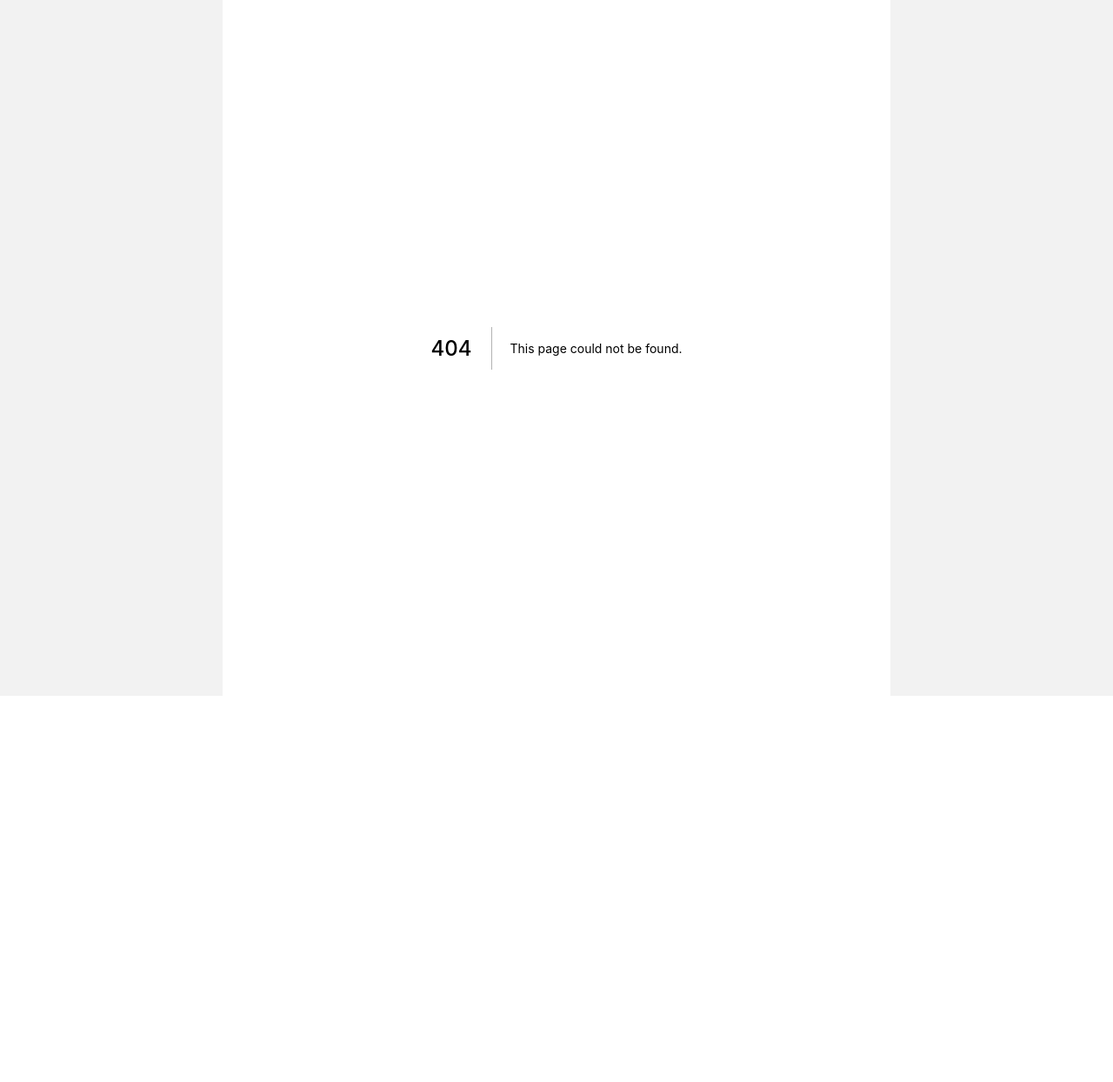
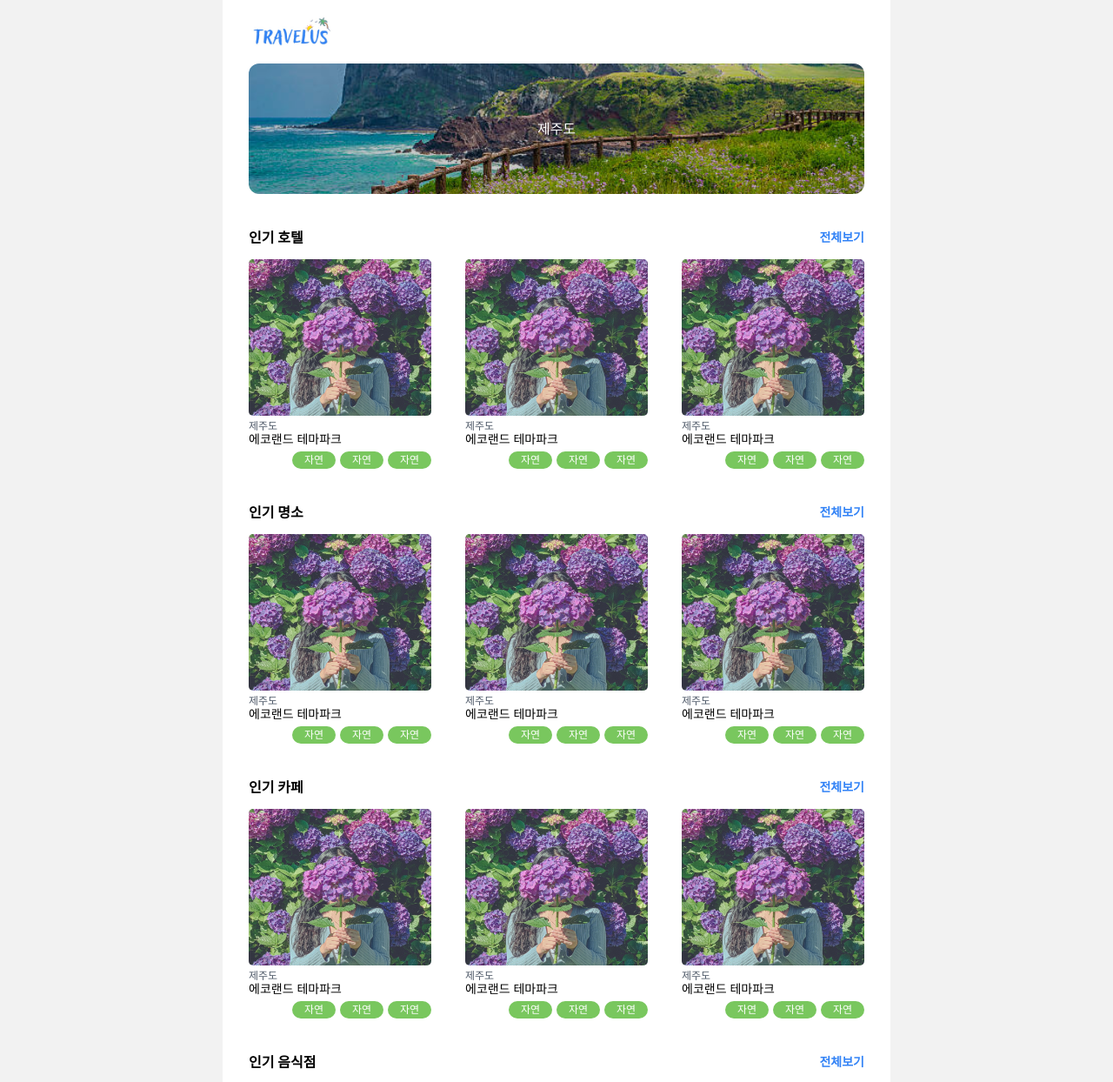
Before and after one commit to travleus/TRAVELUS-FE, a Next.js app: page /city/1 in a window 1280 px wide. Before the commit this address had no page. Shown: the top 1244 px of the page at 87% size. Before the commit the page ends 800 px from the top, so only its background shows below. Built offline with nearby package versions, Linux system fonts and the light colour scheme.

Commit message:
feat : #31 [Layout] City Detail 페이지

```diff
--- /dev/null
+++ b/pages/city/[city]/index.tsx
@@ -0,0 +1,115 @@
+import { NextPage } from 'next';
+import styled from '@emotion/styled';
+import Text from '@components/Text';
+import PlaceCardItem from '@components/PlaceCardItem';
+import colors from '@constants/colors';
+import CityCardItem from '@components/CityCardItem';
+import Header from '@components/Header';
+import { useRouter } from 'next/router';
+
+const City: NextPage = () => {
+  const router = useRouter();
+
+  return (
+    <div>
+      <Header />
+      <ContentBox>
+        <CityCardItem filled={true} height={150} />
+      </ContentBox>
+      <ContentBox>
+        <ContentHeader>
+          <Text typographyType={'t5'} fontWeight={700}>
+            인기 호텔
+          </Text>
+          <Text
+            onClick={() => router.push(router.asPath + '/hotel')}
+            typographyType={'t6'}
+            fontWeight={700}
+            color={colors.primary2}>
+            전체보기
+          </Text>
+        </ContentHeader>
+        <ContentItemBox>
+          <PlaceCardItem />
+          <PlaceCardItem />
+          <PlaceCardItem />
+        </ContentItemBox>
+      </ContentBox>
+      <ContentBox>
+        <ContentHeader>
+          <Text typographyType={'t5'} fontWeight={700}>
+            인기 명소
+          </Text>
+          <Text
+            onClick={() => router.push(router.asPath + '/sights')}
+            typographyType={'t6'}
+            fontWeight={700}
+            color={colors.primary2}>
+            전체보기
+          </Text>
+        </ContentHeader>
+        <ContentItemBox>
+          <PlaceCardItem />
+          <PlaceCardItem />
+          <PlaceCardItem />
+        </ContentItemBox>
+      </ContentBox>
+      <ContentBox>
+        <ContentHeader>
+          <Text typographyType={'t5'} fontWeight={700}>
+            인기 카페
+          </Text>
+          <Text
+            onClick={() => router.push(router.asPath + '/cafe')}
+            typographyType={'t6'}
+            fontWeight={700}
+            color={colors.primary2}>
+            전체보기
+          </Text>
+        </ContentHeader>
+        <ContentItemBox>
+          <PlaceCardItem />
+          <PlaceCardItem />
+          <PlaceCardItem />
+        </ContentItemBox>
+      </ContentBox>
+      <ContentBox>
+        <ContentHeader>
+          <Text typographyType={'t5'} fontWeight={700}>
+            인기 음식점
+          </Text>
+          <Text
+            onClick={() => router.push(router.asPath + '/restaurant')}
+            typographyType={'t6'}
+            fontWeight={700}
+            color={colors.primary2}>
+            전체보기
+          </Text>
+        </ContentHeader>
+        <ContentItemBox>
+          <PlaceCardItem />
+          <PlaceCardItem />
+          <PlaceCardItem />
+        </ContentItemBox>
+      </ContentBox>
+    </div>
+  );
+};
+
+const ContentBox = styled.div`
+  padding: 10px 30px 15px;
+`;
+
+const ContentHeader = styled.div`
+  display: flex;
+  align-items: center;
+  justify-content: space-between;
+  height: 50px;
+`;
+
+const ContentItemBox = styled.div`
+  display: flex;
+  justify-content: space-between;
+`;
+
+export default City;
--- a/src/components/CityCardItem.tsx
+++ b/src/components/CityCardItem.tsx
@@ -1,13 +1,22 @@
 import Text from '@components/Text';
 import colors from '@constants/colors';
 import { css } from '@emotion/react';
+import { useRouter } from 'next/router';
 
-function CityCardItem() {
+interface Props {
+  filled?: boolean;
+  height?: number;
+}
+
+function CityCardItem({ filled = false, height = 170 }: Props) {
+  const router = useRouter();
+
   return (
     <div
+      onClick={() => router.push('/city/jeju')}
       css={css`
-        width: 130px;
-        height: 170px;
+        width: ${filled ? '100%' : '130px'};
+        height: ${height}px;
         display: flex;
         align-items: center;
         justify-content: center;
@@ -22,14 +31,14 @@ function CityCardItem() {
           filter: brightness(80%);
 
           &:hover {
-            transform: scale(1.08);
+            transform: ${filled ? '' : 'scale(1.08)'};
             transition: 0.5s;
             filter: brightness(100%);
           }
         `}
-        width={130}
-        height={170}
-        src={'cities/jeju.jpeg'}
+        width={filled ? '100%' : '130px'}
+        height={height}
+        src={'/cities/jeju.jpeg'}
         alt={'city'}
       />
       <Text
--- a/src/components/PlaceCardItem.tsx
+++ b/src/components/PlaceCardItem.tsx
@@ -17,9 +17,9 @@ function PlaceCardItem() {
           border-radius: 5px;
           margin-bottom: 5px;
         `}
-        width={220}
+        width={210}
         height={180}
-        src={'dummy.jpeg'}
+        src={'/dummy.jpeg'}
       />
       <Text typographyType={'t7'} color={colors.text3}>
         제주도
@@ -29,7 +29,7 @@ function PlaceCardItem() {
       </Text>
       <div
         css={css`
-          margin-top: 5px;
+          margin-top: 6px;
           margin-left: auto;
           display: flex;
         `}>
```
Also changed, not shown: pages/city/[city]/cafe.tsx (added, +7 -0 lines), pages/city/[city]/hotel.tsx (added, +7 -0 lines), pages/city/[city]/restaurant.tsx (added, +7 -0 lines), pages/city/[city]/sights.tsx (added, +7 -0 lines).
